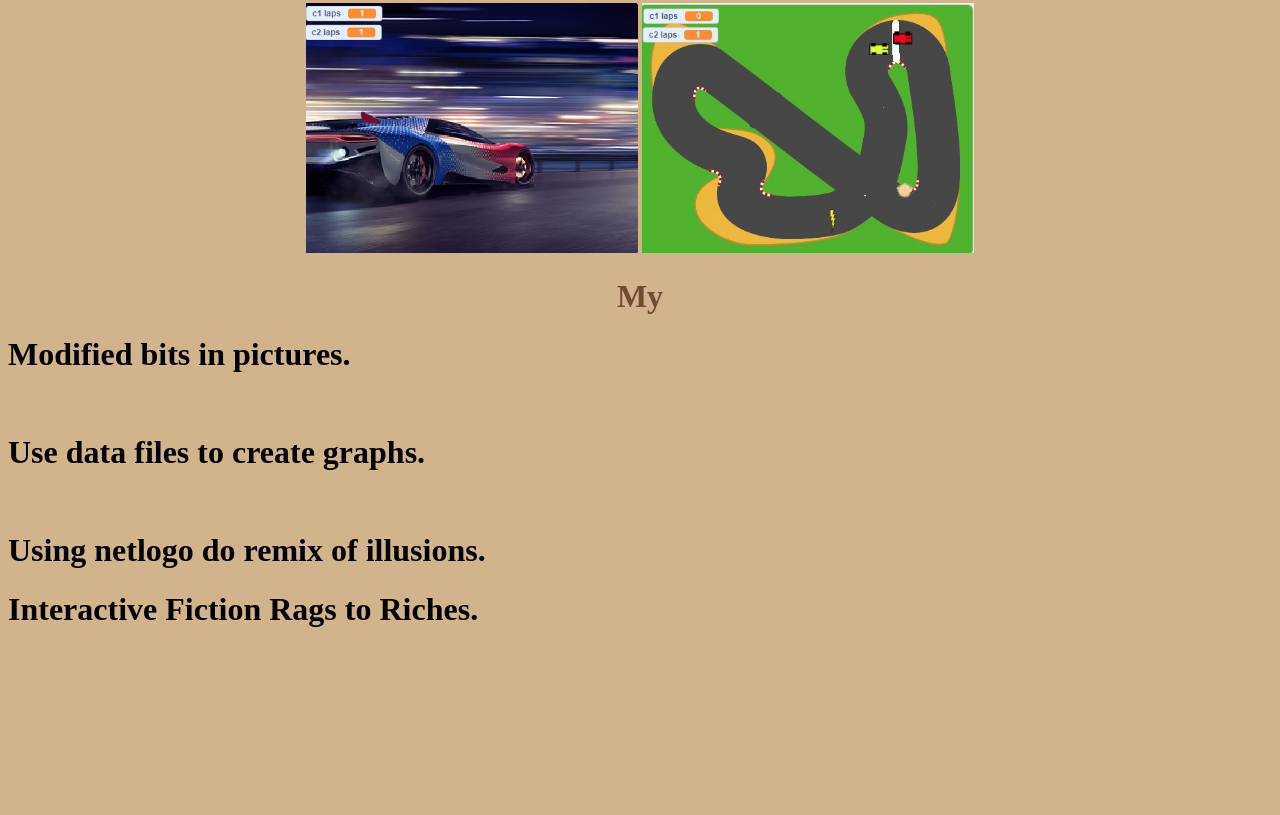
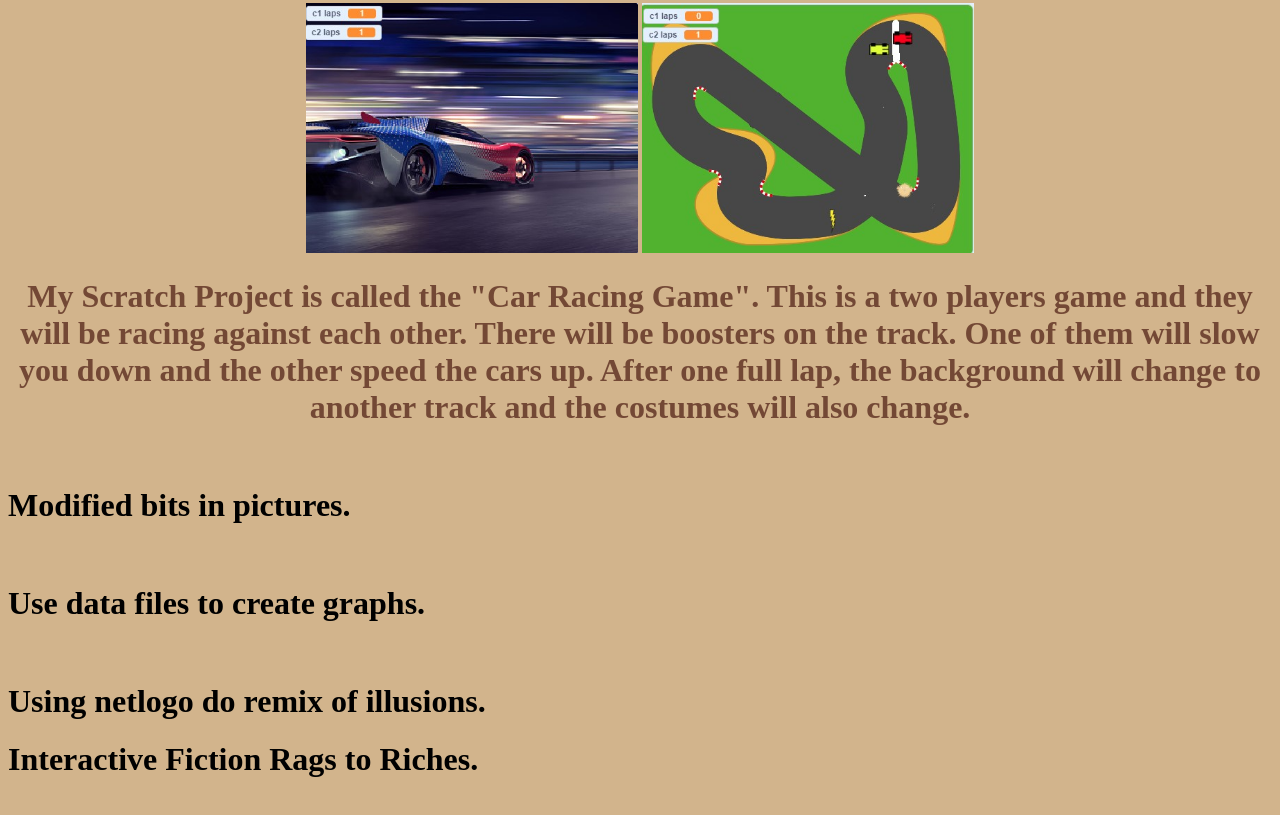
Before and after one commit to natalieng06/natalieng.github.io-csp2022, a plain HTML site: page portfolio.html in a window 1280 px wide. Shown: the part 2496-3311 px from the top of the page. Before the commit the page ends 3171 px from the top, so only its background shows below. Drawn offline with Linux system fonts and the light colour scheme.

Commit message:
Update portfolio.html

```diff
--- a/portfolio.html
+++ b/portfolio.html
@@ -48,7 +48,7 @@
 	<img src="images/race.jpg" height="250">
 	<img src="images/race1.jpg" height="250">
     <br>
-    <h1 style="color:#734835; text-align:center;"> My
+    <h1 style="color:#734835; text-align:center;"> My Scratch Project is called the "Car Racing Game". This is a two players game and they will be racing against each other. There will be boosters on the track. One of them will slow you down and the other speed the cars up. After one full lap, the background will change to another track and the costumes will also change.</h1>
     <br>
     <h1>   Modified bits in pictures.</h1>
     <br>
```
